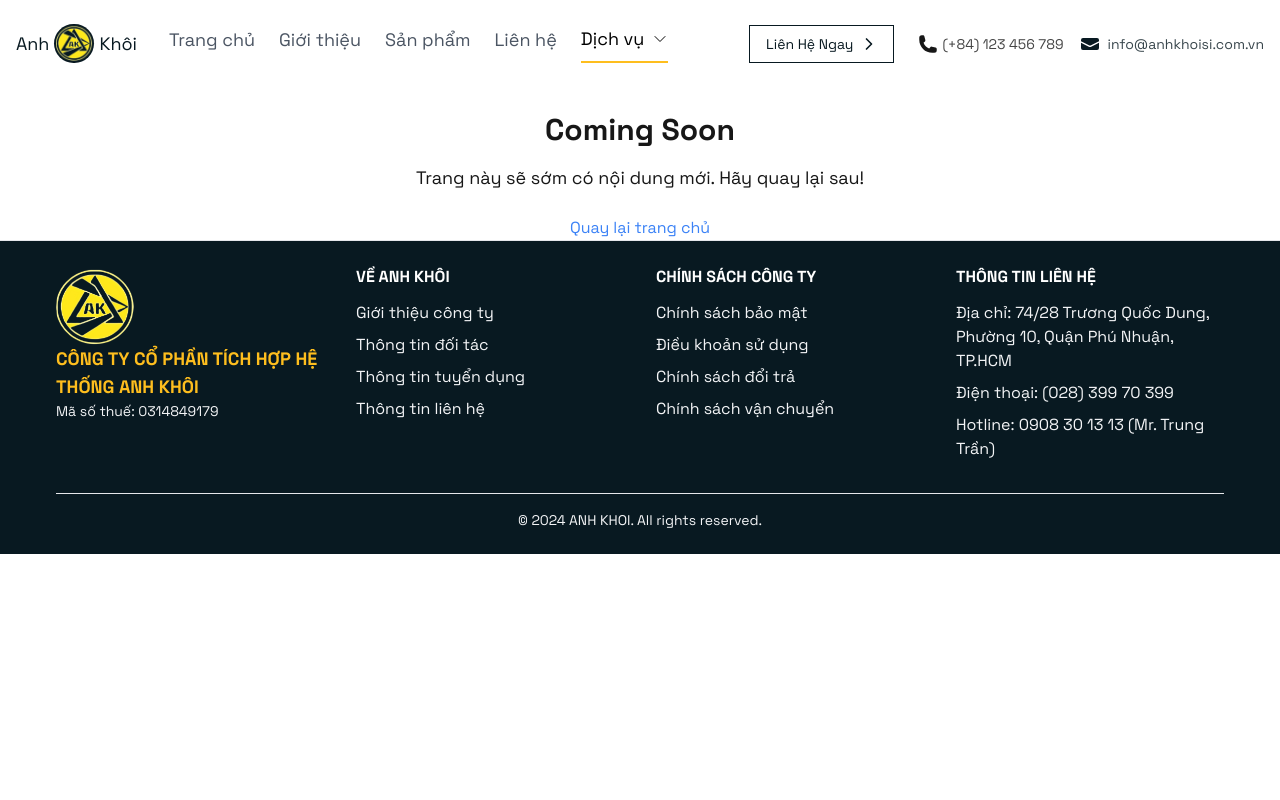
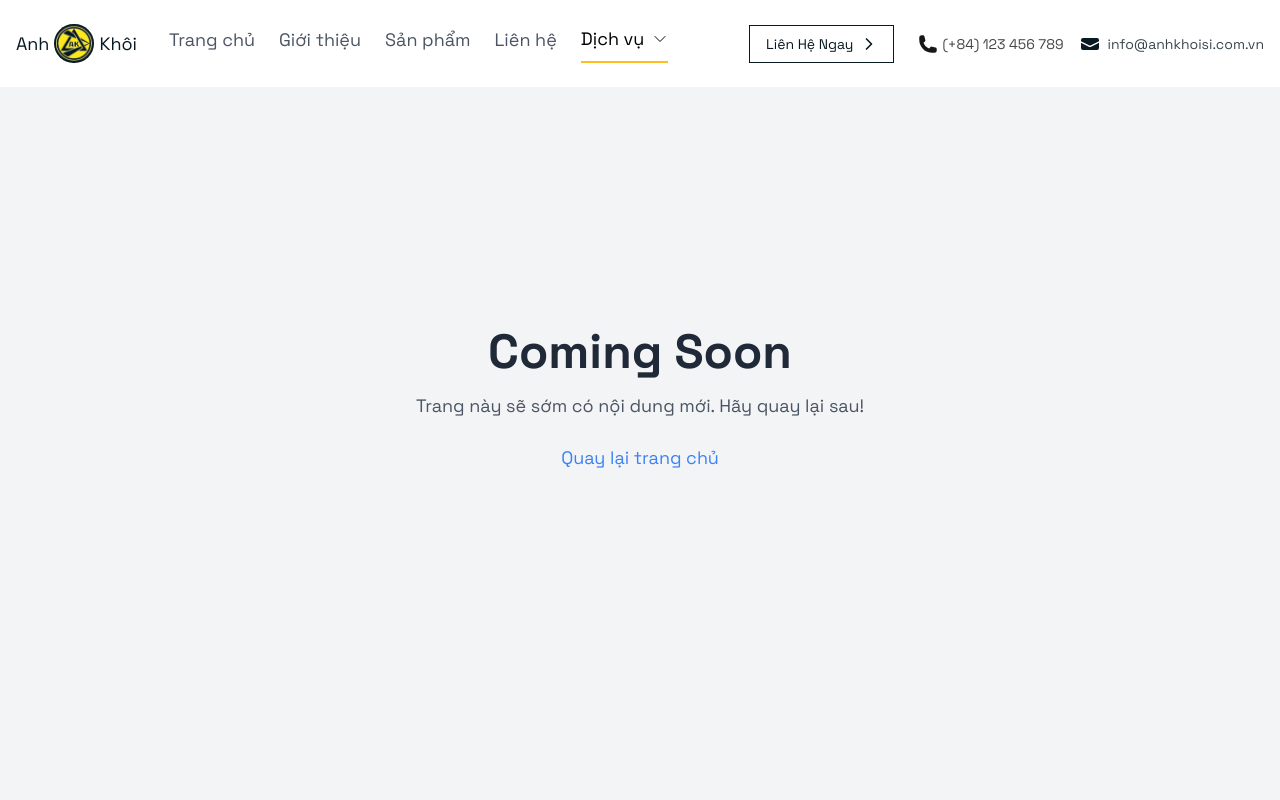
Before and after one commit to Anh-Khoi-SI/anh-khoi-si, a Next.js app: page /blog in a window 1280 px wide. Shown: the top 800 px of the page. Built offline with nearby package versions, Linux system fonts and the light colour scheme; what @ant-design/nextjs-registry would draw is missing.

Commit message:
Replace blog, product, service center, and system integration pages with a shared "Coming Soon" component

```diff
--- a/src/app/blog/[id]/page.js
+++ b/src/app/blog/[id]/page.js
@@ -1,15 +1,5 @@
-import Link from "next/link";
+import ComingSoon from "@/components/shared/ComingSoon";
 
 export default function BlogDetail() {
-  return (
-    <div className="pt-28 flex flex-col items-center">
-      <h1 className="text-3xl font-bold">Coming Soon</h1>
-      <p className="mt-4 text-lg">
-        Trang này sẽ sớm có nội dung mới. Hãy quay lại sau!
-      </p>
-      <Link href="/" className="mt-6 text-blue-500 hover:underline">
-        Quay lại trang chủ
-      </Link>
-    </div>
-  );
+  return <ComingSoon />;
 }
--- a/src/app/blog/page.js
+++ b/src/app/blog/page.js
@@ -1,15 +1,5 @@
-import Link from "next/link";
+import ComingSoon from "@/components/shared/ComingSoon";
 
 export default function Blog() {
-  return (
-    <div className="pt-28 flex flex-col items-center">
-      <h1 className="text-3xl font-bold">Coming Soon</h1>
-      <p className="mt-4 text-lg">
-        Trang này sẽ sớm có nội dung mới. Hãy quay lại sau!
-      </p>
-      <Link href="/" className="mt-6 text-blue-500 hover:underline">
-        Quay lại trang chủ
-      </Link>
-    </div>
-  );
+  return <ComingSoon />;
 }
--- a/src/app/products/page.js
+++ b/src/app/products/page.js
@@ -1,15 +1,5 @@
-import Link from "next/link";
+import ComingSoon from "@/components/shared/ComingSoon";
 
 export default function Product() {
-  return (
-    <div className="pt-28 flex flex-col items-center">
-      <h1 className="text-3xl font-bold">Coming Soon</h1>
-      <p className="mt-4 text-lg">
-        Trang này sẽ sớm có nội dung mới. Hãy quay lại sau!
-      </p>
-      <Link href="/" className="mt-6 text-blue-500 hover:underline">
-        Quay lại trang chủ
-      </Link>
-    </div>
-  );
+  return <ComingSoon />;
 }
--- a/src/app/service-center/page.js
+++ b/src/app/service-center/page.js
@@ -1,15 +1,5 @@
-import Link from "next/link";
+import ComingSoon from "@/components/shared/ComingSoon";
 
 export default function ServiceCenter() {
-  return (
-    <div className="pt-28 flex flex-col items-center">
-      <h1 className="text-3xl font-bold">Coming Soon</h1>
-      <p className="mt-4 text-lg">
-        Trang này sẽ sớm có nội dung mới. Hãy quay lại sau!
-      </p>
-      <Link href="/" className="mt-6 text-blue-500 hover:underline">
-        Quay lại trang chủ
-      </Link>
-    </div>
-  );
+  return <ComingSoon />;
 }
--- a/src/app/system-integration/page.js
+++ b/src/app/system-integration/page.js
@@ -1,15 +1,5 @@
-import Link from "next/link";
+import ComingSoon from "@/components/shared/ComingSoon";
 
 export default function SystemIntergration() {
-  return (
-    <div className="pt-28 flex flex-col items-center">
-      <h1 className="text-3xl font-bold">Coming Soon</h1>
-      <p className="mt-4 text-lg">
-        Trang này sẽ sớm có nội dung mới. Hãy quay lại sau!
-      </p>
-      <Link href="/" className="mt-6 text-blue-500 hover:underline">
-        Quay lại trang chủ
-      </Link>
-    </div>
-  );
+  return <ComingSoon />;
 }
--- /dev/null
+++ b/src/components/shared/ComingSoon.js
@@ -0,0 +1,15 @@
+import Link from "next/link";
+
+export default function ComingSoon() {
+  return (
+    <div className="flex flex-col items-center justify-center h-screen bg-gray-100">
+      <h1 className="text-5xl font-bold text-gray-800">Coming Soon</h1>
+      <p className="mt-4 text-lg text-gray-600">
+        Trang này sẽ sớm có nội dung mới. Hãy quay lại sau!
+      </p>
+      <Link href="/" className="mt-6 text-blue-500 hover:underline text-lg">
+        Quay lại trang chủ
+      </Link>
+    </div>
+  );
+}
```
